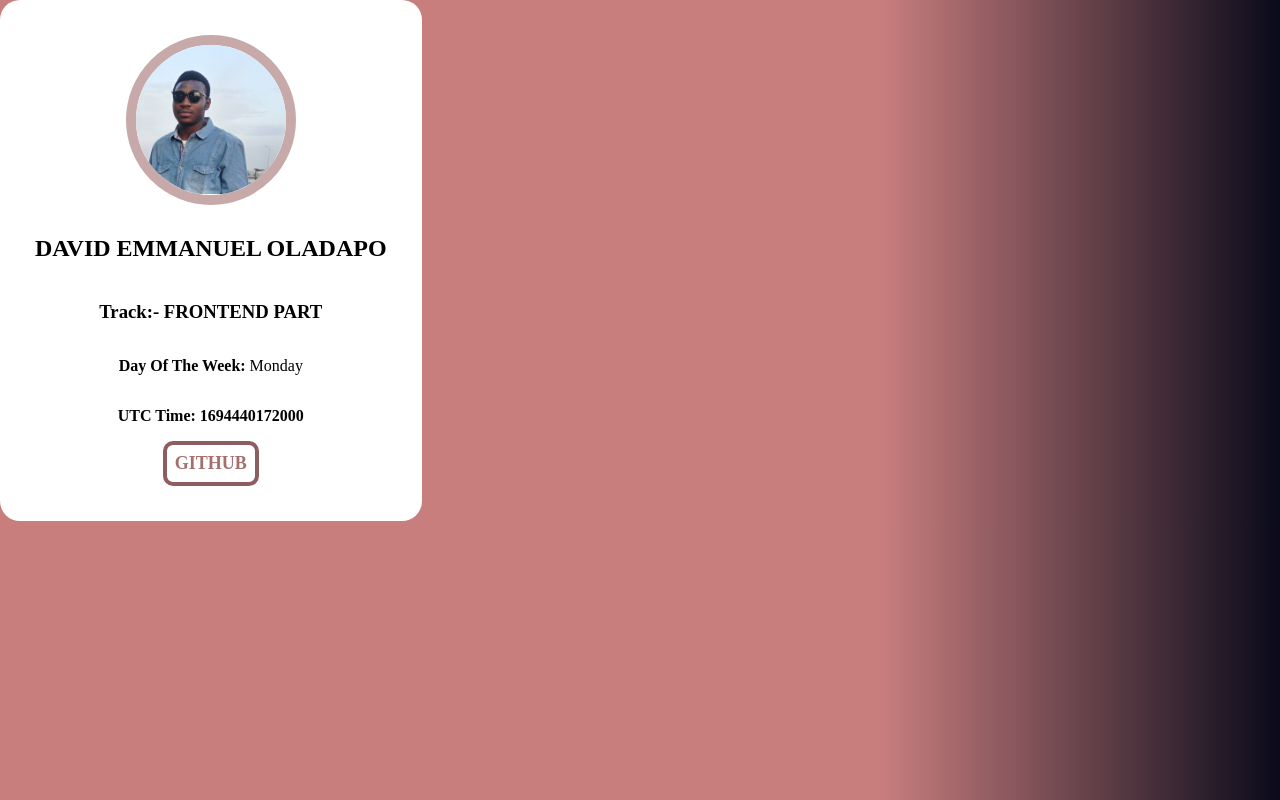
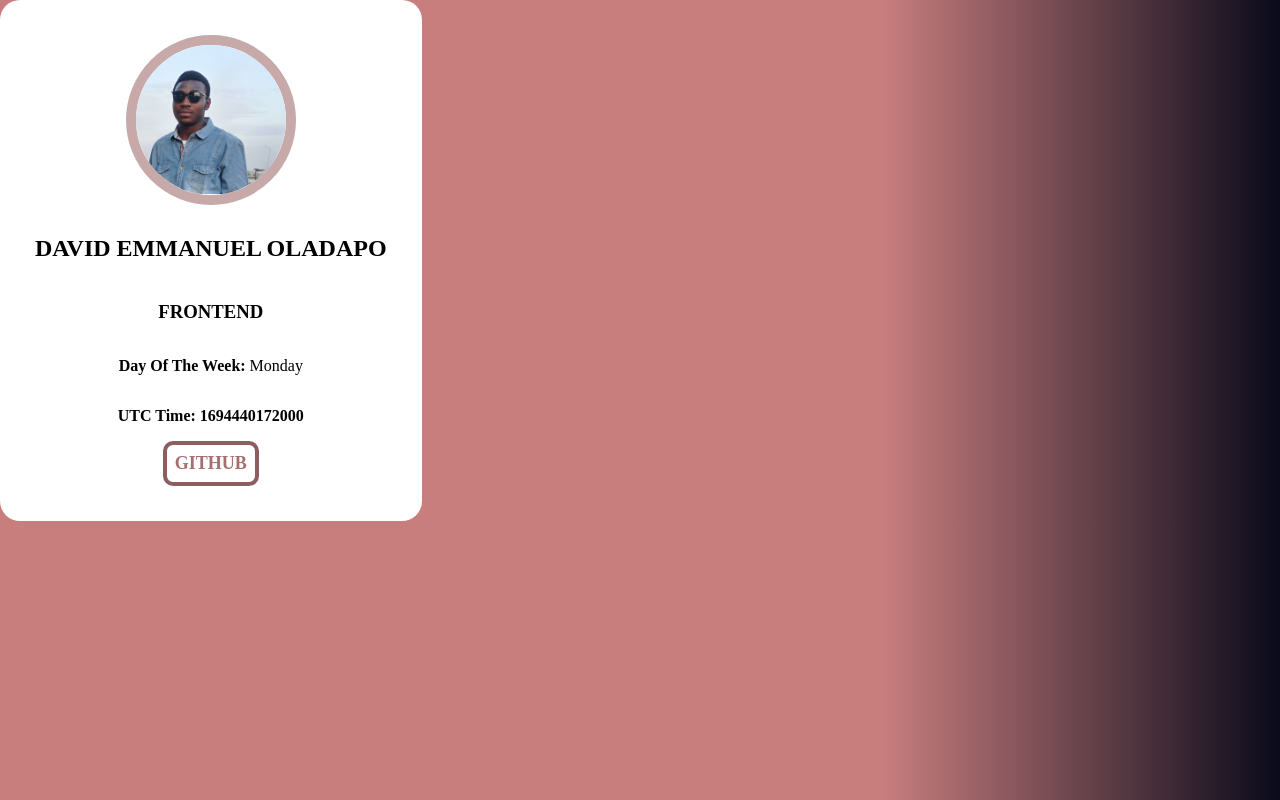
Before and after one commit to King-dapo/HNGx-frontend-internship, a plain HTML site: page index.html in a window 1280 px wide. Drawn offline with Linux system fonts and the light colour scheme.

Commit message:
Update index.html

```diff
--- a/index.html
+++ b/index.html
@@ -15,7 +15,7 @@
             </div>
             <div class="about">
                 <h2 data-testid="slackUserName"> DAVID EMMANUEL OLADAPO</h2>
-                <h3 data-testid="myTrack"> Track:- <b>FRONTEND PART</b></h3>
+                <h3 data-testid="myTrack"> <b>FRONTEND </b></h3>
                 <P id="day" data-testid="currentDayOfTheWeek"></P>
                 <p id="time" data-testid="currentUTCTime"></p>
               <a href="https://github.com/King-dapo" data-testid="githubURL">GITHUB</a>
```
